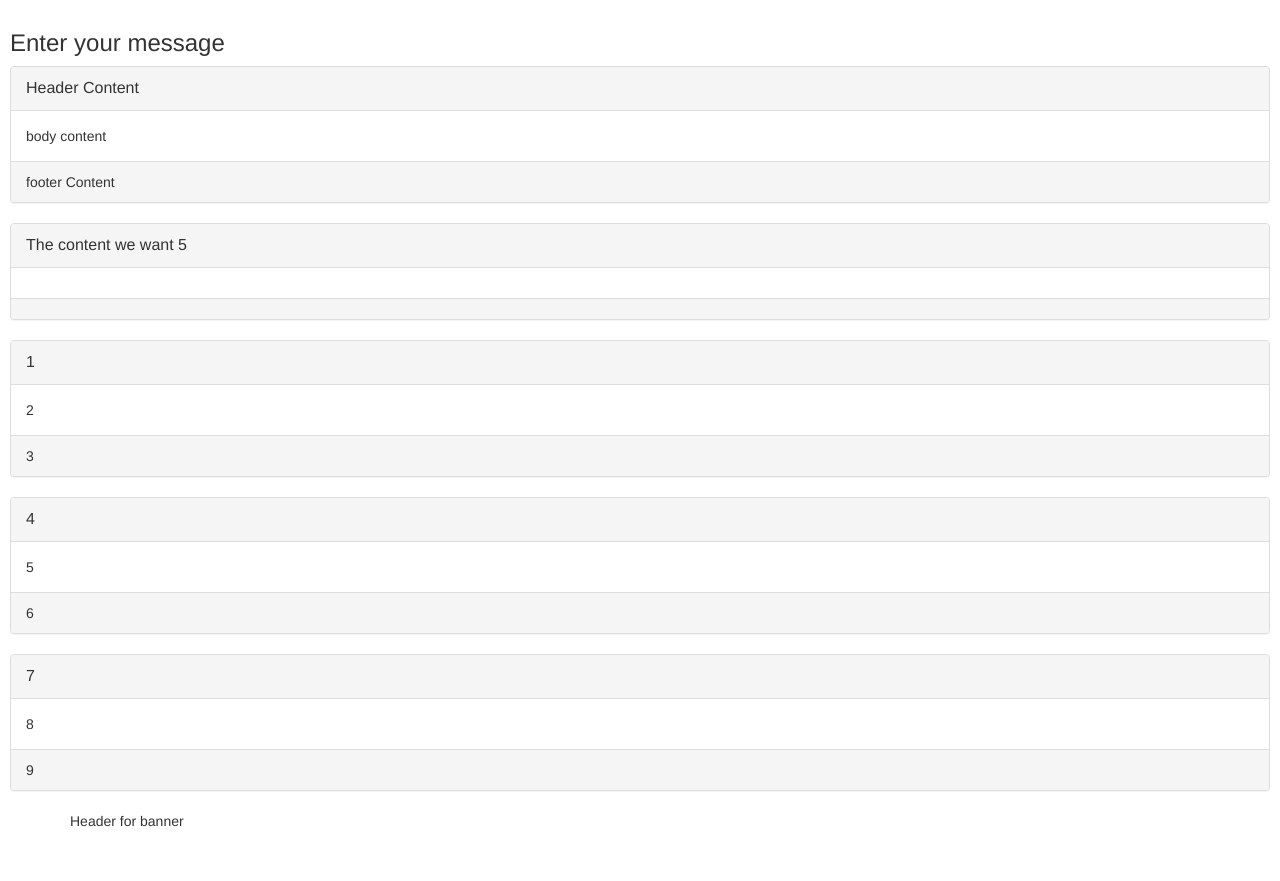
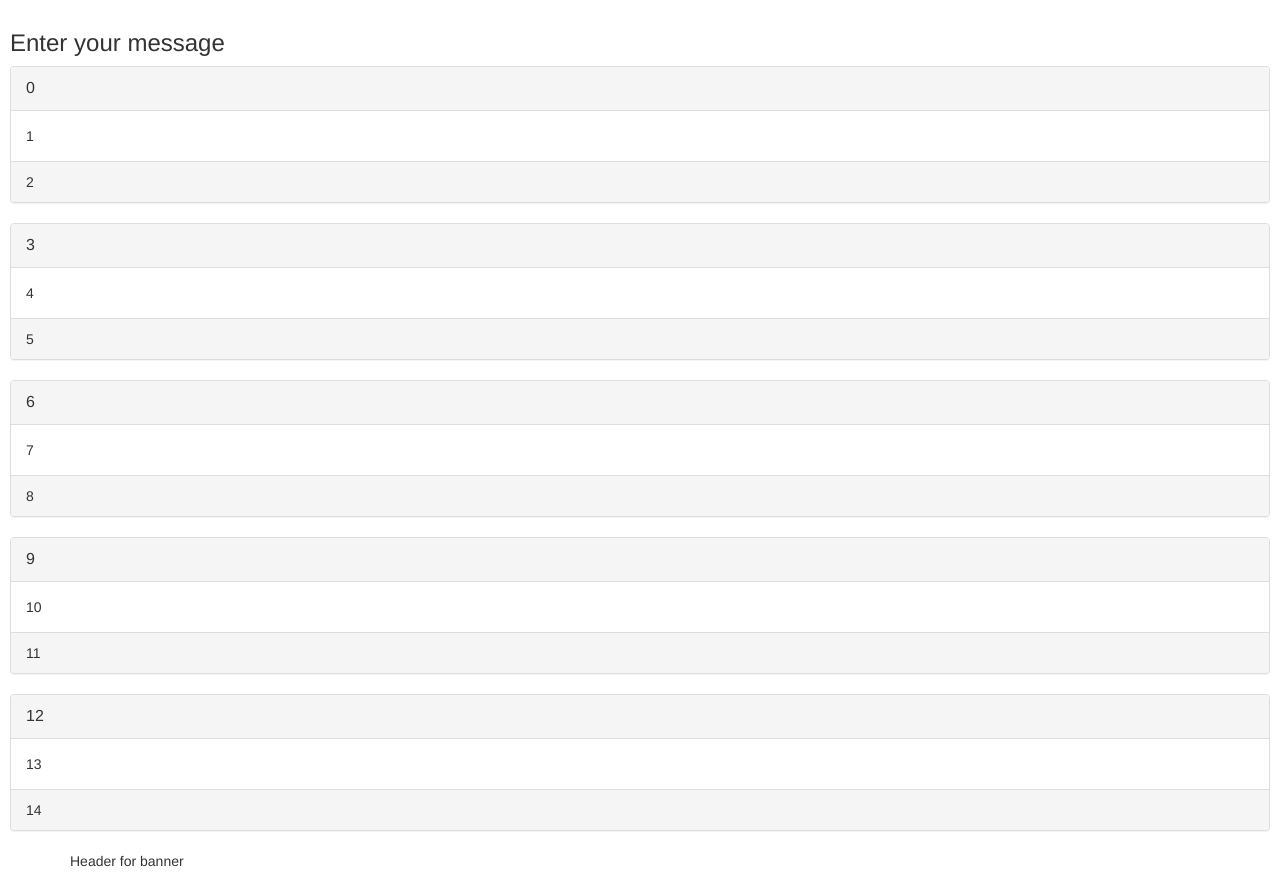
Before and after one commit to EstebanMagallonPerez/oJo, a website: page index.html in a window 1280 px wide. Before the commit the page ends 841 px from the top, so only its background shows below. Drawn offline with nearby package versions, Linux system fonts and the light colour scheme.

Commit message:
Update index.html

```diff
--- a/index.html
+++ b/index.html
@@ -17,20 +17,15 @@
 </head>
 
 <script>
-    var cardList = { "headerContent": "Header Content", "bodyContent": "body content", "footerContent": "footer Content" }
-    var cardList2 = { "headerContent": "The content we want" }
-    var cardList3 = [
-                        { "headerContent": "1", "bodyContent": "2", "footerContent": "3" },
-                        { "headerContent": "4", "bodyContent": "5", "footerContent": "6" },
-                        { "headerContent": "7", "bodyContent": "8", "footerContent": "9" }
-                    ]
+    cardList = [];
+    for(var i = 0; i < 13; i+=3){
+        cardList.push({ "headerContent": ""+i, "bodyContent": ""+(i+1), "footerContent": ""+(i+2) })
+    }
 </script>
 
 <body>
     <h3>Enter your message</h3>
     <react-card data-template=cardList></react-card>
-    <react-card data-template=cardList2></react-card>
-    <react-card data-template=cardList3></react-card>
     <react-banner></react-banner>
 </body>
 <script>
```
